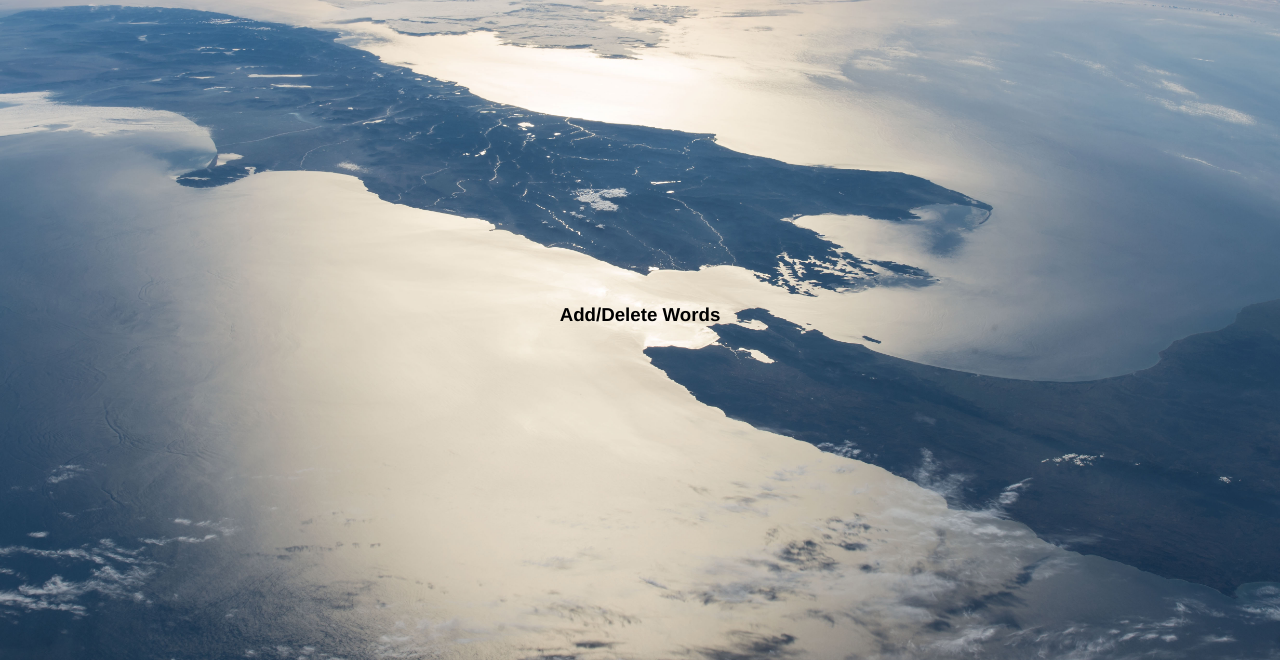
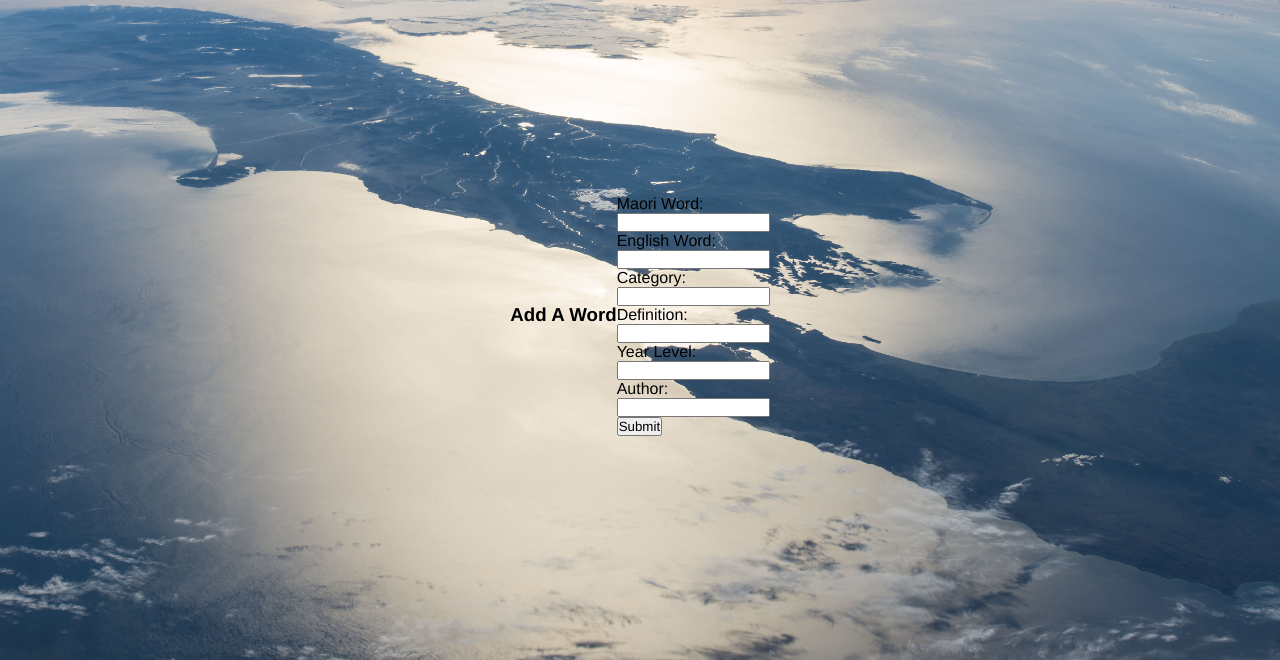
Before and after one commit to anguspriddle/OnlineTeReoDictionary, a Flask app: page /admin in a window 1280 px wide. Shown: the part 140-800 px from the top of the page. Run offline with Flask 3, Linux system fonts and the light colour scheme; a user stored in the database is signed in.

Commit message:
added ability to create and delete words

```diff
--- a/TeReoDictionary/app.py
+++ b/TeReoDictionary/app.py
@@ -1,23 +1,25 @@
-from flask import Flask, render_template, redirect,request,session
+from flask import Flask, render_template, redirect, request, session
 import sqlite3
 from sqlite3 import Error
 from flask_bcrypt import Bcrypt
 
-DATABASE = "C:/Users/19171/PycharmProjects/OnlineTeReoDictionary/TeReoDictionary/maindictionary.db"
-# DATABASE = "D:/13dts/OnlineTeReoDictionary/TeReoDictionary/maindictionary.db"
+# DATABASE = "C:/Users/19171/PycharmProjects/OnlineTeReoDictionary/TeReoDictionary/maindictionary.db"
+DATABASE = "D:/13dts/OnlineTeReoDictionary/TeReoDictionary/maindictionary.db"
 app = Flask(__name__)
 bcrypt = Bcrypt(app)
 app.secret_key = "QLGus49&"
 
-def create_connection(db_file):
+
+def create_connection(db_file):  # This function will create a connection to the database file
     try:
         connection = sqlite3.connect(db_file)
-        return(connection)
+        return (connection)
     except Error as e:
         print(e)
     return None
 
-def is_logged_in():
+
+def is_logged_in():  # this will simply check if there is someone logged in by checking
     if session.get("email") is None:
         print("not logged in")
         return False
@@ -25,51 +27,69 @@ def is_logged_in():
         print("Logged in")
         return True
 
-def is_teacher():
+
+def is_teacher():  # this function will check if the person logged in to the session is a teacher or not
     if session.get("permissions") == "teacher":
         print('is teacher')
         return True
     else:
         print("is not teacher")
         return False
+
+
 @app.route('/')
-def hello_world():  # put application's code here
+def render_home():
     return render_template('home.html', is_logged_in=is_logged_in(), is_teacher=is_teacher())
+
 
 @app.route('/words')
 def render_dictionary():
+    # This takes the dictionary from the db file and passes it through to the page
     con = create_connection(DATABASE)
-    query = "SELECT Maori, English, Category, Definition, YearLevel, Author FROM Dictionary"
+    query = "SELECT id, Maori, English, Category, Definition, YearLevel, Author FROM Dictionary"  # Picks certain columns
+    # from db file
     cur = con.cursor()
     cur.execute(query)
     dictionary = cur.fetchall()
     con.close()
     print(dictionary)
     return render_template('words.html', dictionary=dictionary, is_logged_in=is_logged_in(), is_teacher=is_teacher())
+    # This will return the html page while passing through all the variables
 
-@app.route('/words/<Category>')
+
+@app.route('/words/<Category>')  # This is a link that passes through what category it's looking for through the link
 def render_dictionary_categories(Category):
     con = create_connection(DATABASE)
-    query = "SELECT Maori, English, Category, Definition, YearLevel FROM Dictionary WHERE Category=?"
+    query = "SELECT Maori, English, Category, Definition, YearLevel, Author FROM Dictionary WHERE Category=?"
+    # This query means that it will only take the category that was selected through the link
     cur = con.cursor()
     cur.execute(query, (Category,))
     dictionary = cur.fetchall()
     con.close()
     print(dictionary)
     return render_template('words.html', dictionary=dictionary, is_logged_in=is_logged_in(), is_teacher=is_teacher())
+    # This will pass through the page but now with the variable only having the selected category
 
-@app.route('/<Maori>')
-def render_word(Maori):
+@app.route('/<id>')
+def render_word(id):
     con = create_connection(DATABASE)
-    query = "SELECT Maori, English, Category, Definition, YearLevel FROM Dictionary WHERE Maori=?"
+    query = "SELECT id, Maori, English, Category, Definition, YearLevel, Author, wordImage FROM Dictionary WHERE id=?"
     cur = con.cursor()
-    cur.execute(query, (Maori,))
+    cur.execute(query, (id,))
     word = cur.fetchall()
     con.close()
     print(word)
     return render_template('word.html', word=word, is_logged_in=is_logged_in(), is_teacher=is_teacher())
 
-
+@app.route('/deleteword/<id>')
+def deleteword(id):
+    con = create_connection(DATABASE)
+    cur = con.cursor()
+    query = "DELETE FROM Dictionary WHERE id = ?"
+    cur.execute(query, (id,))
+    con.commit()
+    con.close()
+    return redirect('/')
 @app.route('/search', methods=['GET', 'POST'])
 def render_search():
     search = request.form['search']
@@ -82,7 +102,9 @@ def render_search():
     cur.execute(query, (search, search, search, search, search))
     dictionary = cur.fetchall()
     con.close()
-    return render_template("search.html", searchdictionary = dictionary, title=title, is_logged_in=is_logged_in(), is_teacher=is_teacher())
+    return render_template("search.html", searchdictionary=dictionary, title=title, is_logged_in=is_logged_in(),
+                           is_teacher=is_teacher())
+
 
 @app.route('/login', methods=['POST', 'GET'])
 def render_login():
@@ -119,6 +141,7 @@ def render_login():
         print(session)
         return redirect('/')
     return render_template('login.html', is_teacher=is_teacher(), is_logged_in=is_logged_in())
+
 
 @app.route('/signup', methods=['POST', 'GET'])
 def render_signup():
@@ -164,9 +187,29 @@ def render_signup():
 
     return render_template('signup.html', is_logged_in=is_logged_in(), is_teacher=is_teacher())
 
-@app.route('/admin')
+
+@app.route('/admin', methods=['POST', 'GET'])
 def render_admin():  # put application's code here
+    if not is_teacher():
+        return redirect('/')
+    if request.method == 'POST':
+        Maori = request.form.get('Maori').title().strip()
+        English = request.form.get('English').title().strip()
+        Category = request.form.get('Category').title().strip()
+        Definition = request.form.get('Definition').strip()
+        YearLevel = request.form.get('YearLevel')
+        Author = request.form.get('Author').title().strip()
+        con = create_connection(DATABASE)
+        query = "INSERT INTO Dictionary (Maori, English, Category, Definition, YearLevel, Author) VALUES (?, ?, ?, ?, ?, ?)"
+        print(query)
+        cur = con.cursor()
+        cur.execute(query, (Maori, English, Category, Definition, YearLevel, Author))
+        con.commit()
+        con.close()
+
+        return redirect('/')
     return render_template('admin.html', is_logged_in=is_logged_in(), is_teacher=is_teacher())
+
 
 @app.route('/logout')
 def render_logout():
@@ -175,5 +218,6 @@ def render_logout():
     print(list(session.keys()))
     return redirect('/?message=see+you+next+time!')
 
+
 if __name__ == '__main__':
     app.run()
--- a/TeReoDictionary/static/style.css
+++ b/TeReoDictionary/static/style.css
@@ -37,6 +37,11 @@ h1 {
     color: #E5E7E9;
 }
 
+.delete-button {
+    float:right;
+    right: 10px;
+    top: 0px;
+}
 .NavButton {
     position: absolute;
     left: 0;
--- a/TeReoDictionary/templates/admin.html
+++ b/TeReoDictionary/templates/admin.html
@@ -2,5 +2,38 @@
 {% block navbar %}
 {% endblock %}
 {% block main %}
-    <h3>Add/Delete Words</h3>
+    <h3>Add A Word</h3>
+    <form class = "myform" method="post">
+    <div class="form-group">
+        <div class="form-label">Maori Word:</div>
+        <div class="form-element"><input type = "text" name = "Maori" id ="Maori" required></div>
+    </div>
+    <div class = "error">{{ fname_error }}</div>
+    <div class="form-group">
+        <div class="form-label">English Word:</div>
+        <div class="form-element"><input type = "text" name = "English" id = "English" required></div>
+    </div>
+    <div class = "error">{{ lname_error }}</div>
+    <div class = "form-group">
+        <div class = "form-label">Category: </div>
+        <div class = "form-element"><input type = "text" name = "Category" id = "Category" required></div>
+    </div>
+    <div class = "form-group">
+        <div class = "form-label">Definition: </div>
+        <div class = "form-element"><input type ="text" name = "Definition" id = "Definition" required></div>
+    </div>
+    <div class = "error">{{ error }}</div>
+    <div class = "form-group">
+        <div class = "form-label">Year Level: </div>
+        <div class = "form-element"><input type = "text" name = "YearLevel" id = "YearLevel" required></div>
+    </div>
+    <div class = "form-group">
+        <div class = "form-label">Author: </div>
+        <div class = "form-element"><input type = "text" name = "Author" id = "Author" required></div>
+    </div>
+    <div class = "form-group">
+        <div class = "form-label"></div>
+        <div class = "form-element"><input type="submit" value = "Submit"></div>
+    </div>
+</form>
 {% endblock %}
```
Also changed, not shown: TeReoDictionary/templates/word.html (+16 -4 lines), TeReoDictionary/templates/words.html (+5 -5 lines), TeReoDictionary/maindictionary.db, TeReoDictionary/static/images/placeholder.png (added), TeReoDictionary/static/images/toshout.jpg (added).
